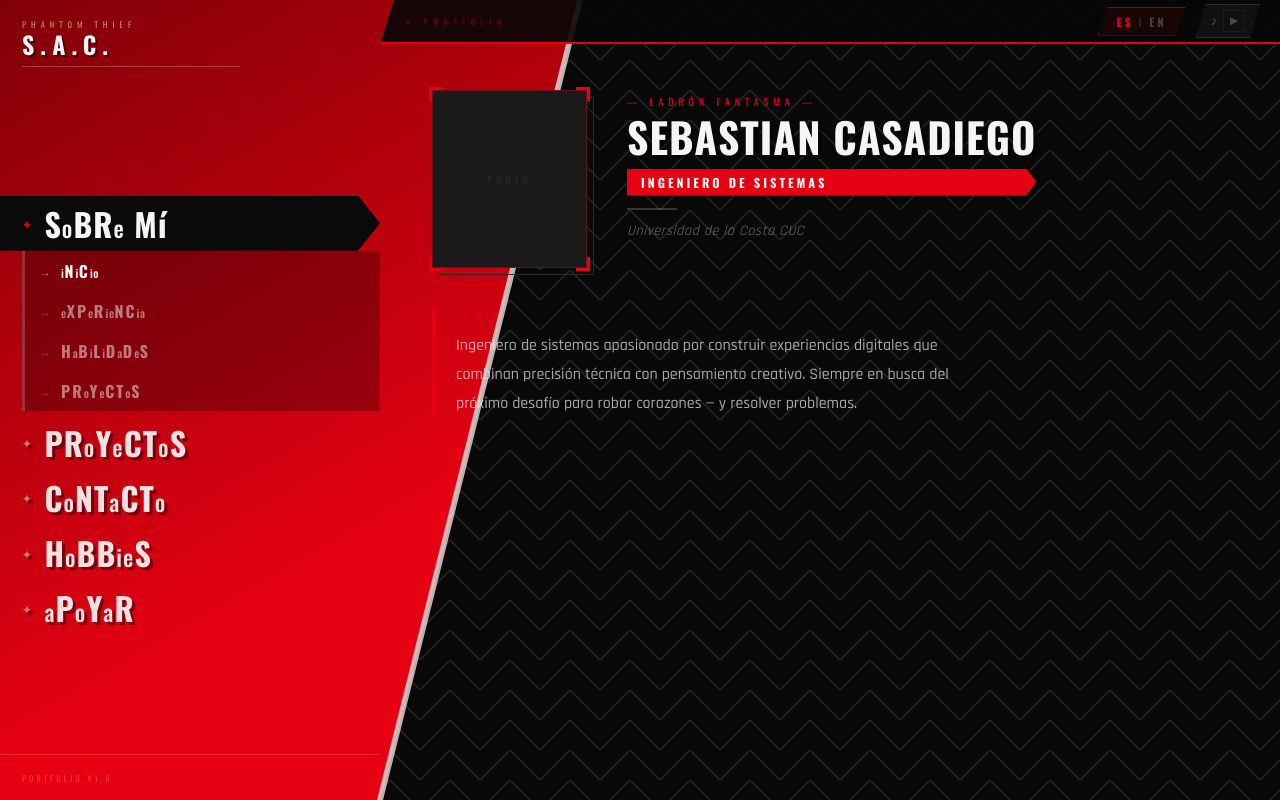
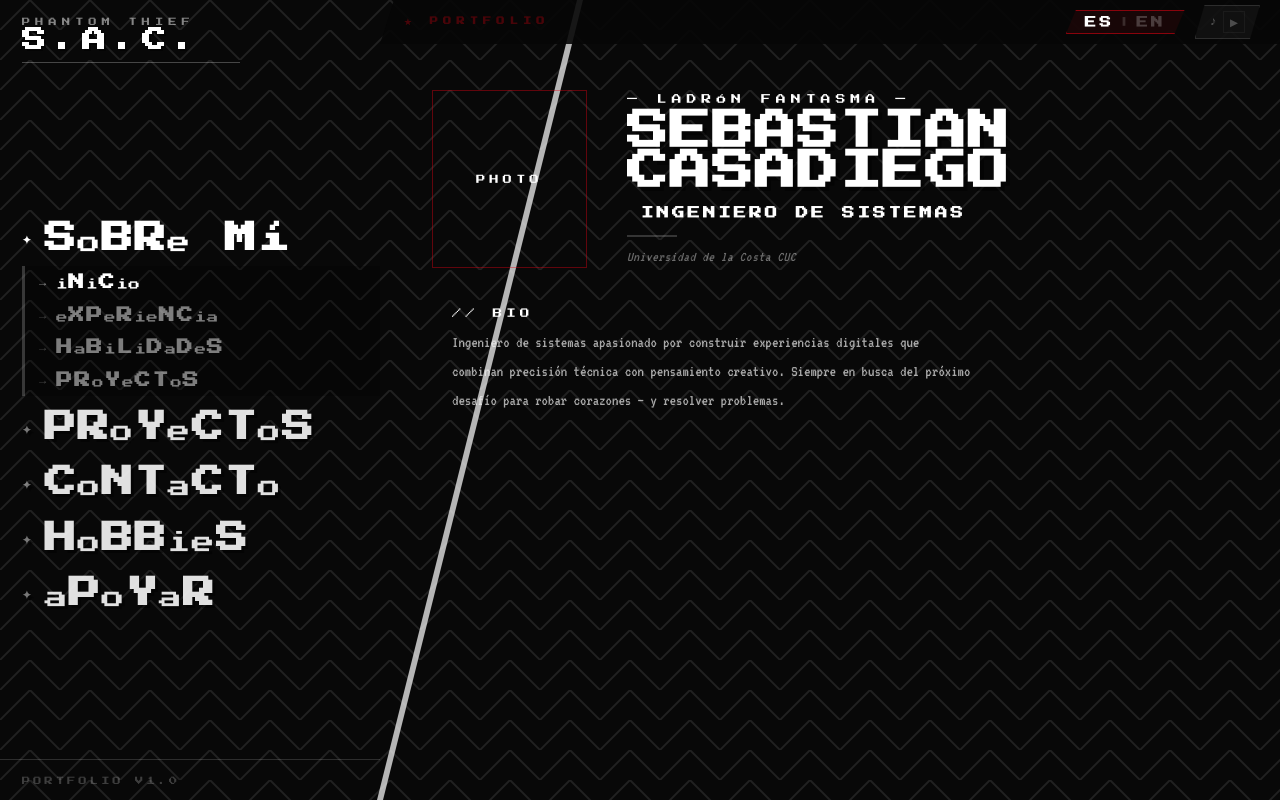
Before and after one commit to casa1410/portafolio, a React (Vite) app: page / in a window 1280 px wide. Built offline with nearby package versions, Linux system fonts and the light colour scheme.

Commit message:
feat: tokens y tipografia retro 8-bit (blanco/negro + Press Start 2P/VT323)
Reemplaza la paleta rojo/negro de Persona 5 por tokens en escala de
grises y fuentes pixel-art como base del nuevo HUD estilo RPG antiguo.

```diff
--- a/src/index.css
+++ b/src/index.css
@@ -1,20 +1,17 @@
-@import url('https://fonts.googleapis.com/css2?family=Oswald:wght@400;500;700;900&family=Rajdhani:wght@400;500;600;700&display=swap');
+@import url('https://fonts.googleapis.com/css2?family=Press+Start+2P&family=VT323&display=swap');
 
 :root {
-  --p5-red:        #E60012;
-  --p5-red-dark:   #B5000E;
-  --p5-black:      #0A0A0A;
-  --p5-dark:       #0F0F0F;
-  --p5-gray:       #1A1A1A;
-  --p5-light-gray: #2A2A2A;
-  --p5-white:      #F5F5F5;
-  --p5-yellow:     #FFD700;
+  --ink:         #000000;
+  --paper:       #FFFFFF;
+  --paper-dim:   #B8B8B8;
+  --paper-faint: #6E6E6E;
 
   --sidebar-width: 380px;
+  --frame-size: 20px;
 
-  --transition: 0.22s ease;
-  --font-display: 'Oswald', sans-serif;
-  --font-body:    'Rajdhani', sans-serif;
+  --transition: 0.15s steps(2, end);
+  --font-display: 'Press Start 2P', monospace;
+  --font-body:    'VT323', monospace;
 }
 
 *,
@@ -29,8 +26,8 @@ html, body, #root {
   width: 100%;
   height: 100vh;
   overflow: hidden;
-  background: var(--p5-black);
-  color: var(--p5-white);
+  background: var(--ink);
+  color: var(--paper);
   font-family: var(--font-body);
 }
 
@@ -44,9 +41,9 @@ button {
 
 a { color: inherit; text-decoration: none; }
 
-::-webkit-scrollbar { width: 3px; }
-::-webkit-scrollbar-track { background: var(--p5-black); }
-::-webkit-scrollbar-thumb { background: var(--p5-red); }
+::-webkit-scrollbar { width: 6px; }
+::-webkit-scrollbar-track { background: var(--ink); }
+::-webkit-scrollbar-thumb { background: var(--paper); }
 
 @keyframes fadeSlideIn {
   from { opacity: 0; transform: translateX(18px); }
```
